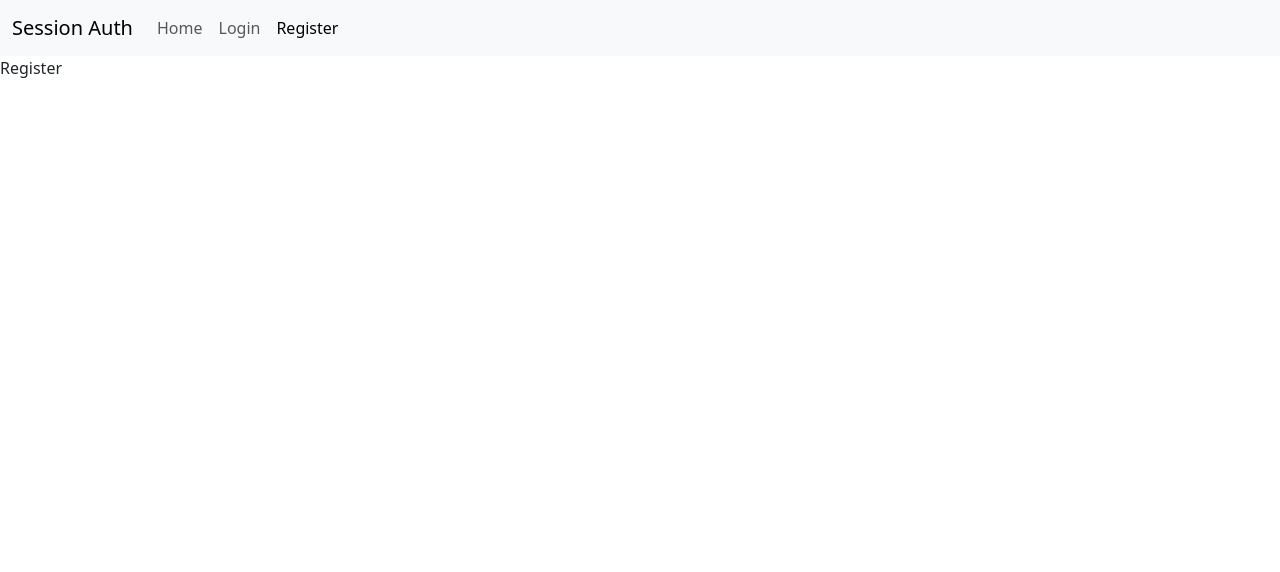
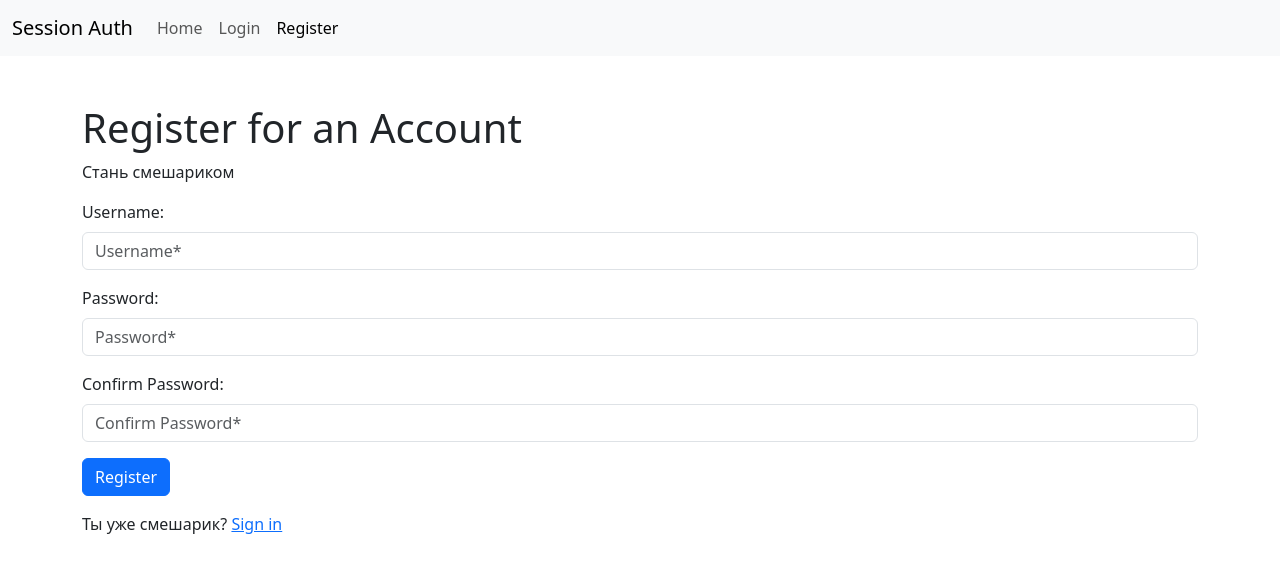
Before and after one commit to VovaBas04/CodeForce, a React (Create React App) app in the folder main_front/: page /register in a window 1280 px wide. Shown: the top 572 px of the page. Built offline with nearby package versions, Linux system fonts and the light colour scheme; no server answers.

Commit message:
feat: authentication

```diff
--- a/main_front/src/App.js
+++ b/main_front/src/App.js
@@ -29,7 +29,7 @@ const App = () => {
                   <Route path='/' element={<Layout/>}>
                       <Route index element={<StartPage/>}></Route>
                       <Route path='register' element={<Register/>}></Route>
-                      <Route path='login' element={<LogPage/>}></Route>
+                      <Route path='login' element={<Login/>}></Route>
                       <Route path='dashboard' element={<Dashboard/>}></Route>
 
 
--- a/main_front/src/actions/types.js
+++ b/main_front/src/actions/types.js
@@ -1,2 +1,7 @@
 export const REGISTER_SUCCESS = 'REGISTER_SUCCESS';
 export const REGISTER_FAIL = 'REGISTER_FAIL';
+
+export const LOGIN_SUCCESS = 'LOGIN_SUCCESS';
+export const LOGIN_FAIL = 'LOGIN_FAIL';
+export const LOGOUT_SUCCESS = 'LOGIN_SUCCESS';
+export const LOGOUT_FAIL = 'LOGIN_FAIL';
--- /dev/null
+++ b/main_front/src/components/CSRFToken.js
@@ -0,0 +1,38 @@
+import React, { useState, useEffect} from "react";
+import axios from "axios";
+
+const CSRFToken = () =>{
+    const [csrftoken, setcsrftoken] = useState('');
+    const getCookie = (name) => {
+        let cookieValue = null;
+        if (document.cookie && document.cookie !== ''){
+            let cookies = document.cookie.split(';');
+            for (let i = 0; i < cookies.length; i++){
+                let cookie = cookies[i].trim();
+                if (cookie.substring(0, name.length + 1) === (name + '=')) {
+                    cookieValue = decodeURIComponent(cookie.substring(name.length + 1));
+                    break;
+                }
+            }
+        }
+        return cookieValue;
+    }
+
+    useEffect(() =>{
+        const fetchData = async ()=> {
+            try {
+                await axios.get(`${process.env.REACT_APP_API_URL}/accounts/csrf_cookie`)
+            } catch (err){
+
+            }
+        }
+
+        fetchData();
+        setcsrftoken(getCookie('scrftoken'));
+    }, []);
+    return(
+        <input type='hidden' name='csrfmiddlewaretoken' value={csrftoken}/>
+    );
+};
+
+export default CSRFToken;
--- a/main_front/src/components/Navbar.js
+++ b/main_front/src/components/Navbar.js
@@ -1,7 +1,9 @@
 import {React, Fragment} from 'react'
 import {Link, NavLink} from 'react-router-dom'
+import { connect} from "react-redux";
+import {logout} from "../actions/auth";
 import {useDispatch, useSelector} from "react-redux";
-const Navbar = (props) => {
+const Navbar = ({isAuthenticated, logout}) => {
      //взаимодействие с состоянием из компоненты
     //для изменения состояния нужен диспатч
 //     const dispatch = useDispatch();
@@ -15,6 +17,16 @@ const Navbar = (props) => {
 // const getCash = () =>{
 // dispatch({type: "GET_CASH", payload: 5});
 // }
+const authLinks = (
+    <Fragment>
+        <li className="nav-item">
+            <NavLink className="nav-link" to="dashboard">Dashboard</NavLink>
+        </li>
+        <li className="nav-item">
+            <a className="nav-link" onClick={logout} href="">Logout</a>
+        </li>
+    </Fragment>
+);
 
 const guestLinks = (
     <Fragment>
@@ -48,8 +60,7 @@ const guestLinks = (
                         <li className="nav-item">
                             <NavLink className="nav-link" exact to="home">Home</NavLink>
                         </li>
-                        {/*{ isAuthenticated ? authLinks : guestLinks}*/}
-                        {guestLinks}
+                        { isAuthenticated ? authLinks : guestLinks}
                     </ul>
                 </div>
             </div>
@@ -85,4 +96,8 @@ const guestLinks = (
     );
 }
 
-export default Navbar;
+const mapStateToProps = state => ({
+    isAuthenticated: state.auth.isAuthenticated
+});
+
+export default connect(mapStateToProps, { logout })(Navbar);
--- a/main_front/src/containers/Dashboard.js
+++ b/main_front/src/containers/Dashboard.js
@@ -1,9 +1,12 @@
 import React from "react";
 
 const Dashboard = () => {
-    <div>
-        Login
-    </div>
+    return(
+        <div>
+            Dashboard
+        </div>
+    )
+
 };
 
 export default Dashboard
--- a/main_front/src/containers/Login.js
+++ b/main_front/src/containers/Login.js
@@ -1,9 +1,72 @@
 import React from "react";
+import { connect} from "react-redux";
+import {login} from "../actions/auth";
+import { useState} from "react";
+import {Link} from "react-router-dom";
+import CSRFToken from "../components/CSRFToken";
+import { useNavigate } from "react-router-dom";
 
-const Login = () => {
-    <div>
-        Dashboard
+const Login = ({login, isAuthenticated}) => {
+    const [formData, setFormData] = useState({
+       username: '',
+       password: '',
+    });
+
+    const navigate = useNavigate();
+    const { username, password} = formData;
+
+    const onSubmit = e => {
+      e.preventDefault();
+      login(username, password);
+    };
+    const onChange = e => setFormData({ ...formData, [e.target.name]: e.target.value })
+
+    if (isAuthenticated){
+        console.log("PENIS")
+        return navigate("/dashboard");
+    }
+
+
+    return(
+    <div className='container mt-5'>
+        <h1>Sign into an Account </h1>
+        <p>Заходи</p>
+        <form onSubmit={e => onSubmit(e)}>
+            <CSRFToken/>
+            <div className='form-group'>
+                <label className='form-label'>Username: </label>
+                <input
+                    className='form-control'
+                    type='text'
+                    placeholder='Username*'
+                    name='username'
+                    onChange={e => onChange(e)}
+                    value={username}
+                    required
+                />
+            </div>
+            <div className='form-group'>
+                <label className='form-label mt-3'>Password: </label>
+                <input
+                    className='form-control'
+                    type='password'
+                    placeholder='Password*'
+                    name='password'
+                    onChange={e => onChange(e)}
+                    value={password}
+                    minLength='6'
+                    required
+                />
+            </div>
+            <button className='btn btn-primary mt-3' type='submit'>ВОЙТИ</button>
+        </form>
+        <p className='mt-3'>Еще не смешарик? <Link to='/register'>Sign in</Link>
+
+        </p>
     </div>
+    );
 };
-
-export default Login
+const mapStateToProps = state => ({
+    isAuthenticated: state.auth.isAuthenticated
+});
+export default connect(mapStateToProps, {login})(Login);
--- a/main_front/src/containers/Register.js
+++ b/main_front/src/containers/Register.js
@@ -1,11 +1,91 @@
 import React from "react";
+import { connect} from "react-redux";
+import { register} from "../actions/auth";
+import { useState} from "react";
+import {Link} from "react-router-dom";
+import CSRFToken from "../components/CSRFToken";
+import {redirect} from "react-router-dom";
+import { useNavigate } from "react-router-dom";
 
-const Register = () => {
+const Register = ({register, isAuthenticated}) => {
+    const [formData, setFormData] = useState({
+       username: '',
+       password: '',
+       re_password: ''
+    });
+
+    const [accountCreated, setAccountCreated] = useState(false);
+ const navigate = useNavigate();
+    const { username, password, re_password } = formData;
+
+    const onSubmit = e => {
+      e.preventDefault();
+
+      if(password === re_password){
+        register(username, password, re_password);
+        setAccountCreated(true);
+      }
+    };
+    const onChange = e => setFormData({ ...formData, [e.target.name]: e.target.value })
+
+    if (isAuthenticated)
+        return navigate("/dashboard");
+    else if (accountCreated)
+        return navigate("/login");
+
     return(
-    <div>
-        Register
+    <div className='container mt-5'>
+        <h1>Register for an Account </h1>
+        <p>Стань смешариком</p>
+        <form onSubmit={e => onSubmit(e)}>
+            <CSRFToken/>
+            <div className='form-group'>
+                <label className='form-label'>Username: </label>
+                <input
+                    className='form-control'
+                    type='text'
+                    placeholder='Username*'
+                    name='username'
+                    onChange={e => onChange(e)}
+                    value={username}
+                    required
+                />
+            </div>
+            <div className='form-group'>
+                <label className='form-label mt-3'>Password: </label>
+                <input
+                    className='form-control'
+                    type='password'
+                    placeholder='Password*'
+                    name='password'
+                    onChange={e => onChange(e)}
+                    value={password}
+                    minLength='6'
+                    required
+                />
+            </div>
+            <div className='form-group'>
+                <label className='form-label mt-3'>Confirm Password: </label>
+                <input
+                    className='form-control'
+                    type='password'
+                    placeholder='Confirm Password*'
+                    name='re_password'
+                    onChange={e => onChange(e)}
+                    value={re_password}
+                    minLength='6'
+                    required
+                />
+            </div>
+            <button className='btn btn-primary mt-3' type='submit'>Register</button>
+        </form>
+        <p className='mt-3'>Ты уже смешарик? <Link to='/login'>Sign in</Link>
+
+        </p>
     </div>
     );
 };
-
-export default Register;
+const mapStateToProps = state => ({
+    isAuthenticated: state.auth.isAuthenticated
+});
+export default connect(mapStateToProps, {register})(Register);
--- a/main_front/src/reducers/auth.js
+++ b/main_front/src/reducers/auth.js
@@ -0,0 +1,47 @@
+import {
+    REGISTER_SUCCESS,
+    REGISTER_FAIL,
+    LOGIN_SUCCESS,
+    LOGIN_FAIL,
+    LOGOUT_SUCCESS,
+    LOGOUT_FAIL
+} from "../actions/types";
+
+const initialState = {
+    isAuthenticated: null,
+    username: '',
+    first_name: '',
+    last_name: '',
+    phone: '',
+    city: '',
+}
+
+export default function (state = initialState, action) {
+    const { type, payload } = action;
+
+    switch(type){
+        case REGISTER_SUCCESS:
+            return ({
+                 ...state,
+            isAuthenticated: false
+            });
+        case LOGIN_SUCCESS:
+            return ({
+                ...state,
+                isAuthenticated: true,
+                username: payload
+            });
+        case LOGOUT_SUCCESS:
+            return ({
+                 ...state,
+            isAuthenticated: false,
+                username: ''
+            });
+        case LOGIN_FAIL:
+        case LOGOUT_FAIL:
+        case REGISTER_FAIL:
+            return state;
+        default:
+            return state;
+    }
+};
```
Also changed, not shown: main_front/src/actions/auth.js (+103 -21 lines), 1 other file (tests, documents, lock files or other folders).
